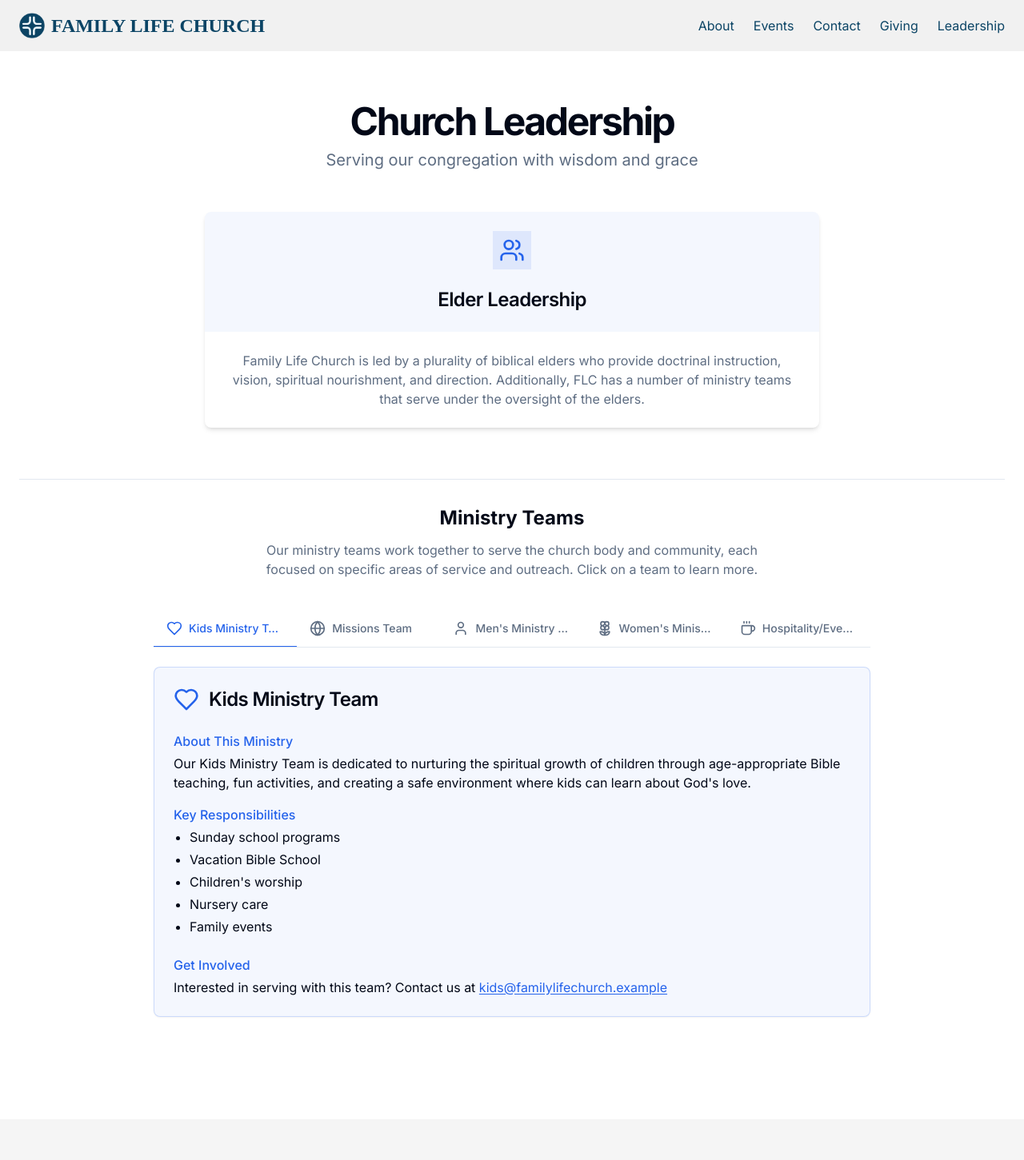
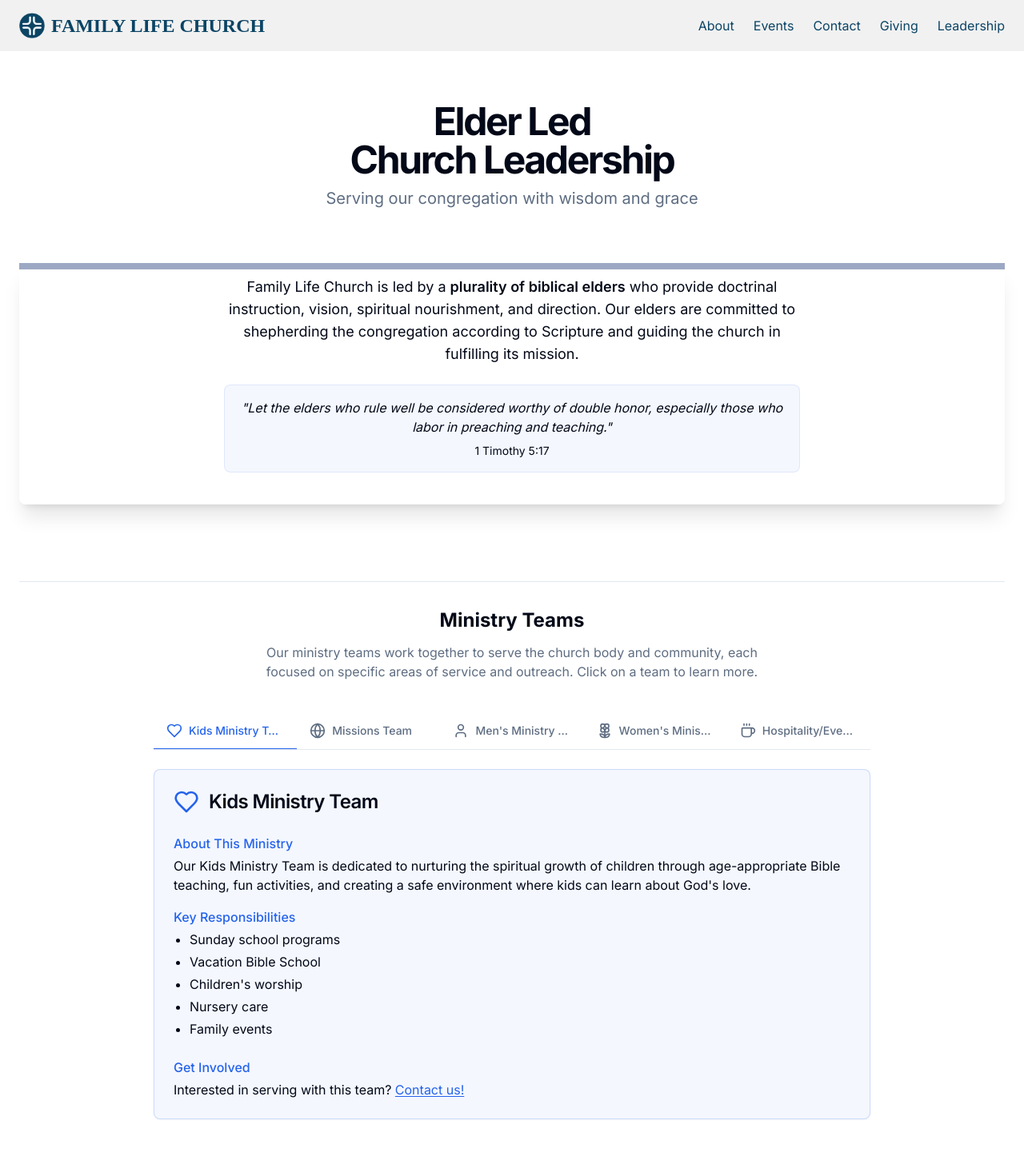
Before and after one commit to aberry520/family-life, a Next.js app: page /leadership in a window 1280 px wide. Shown: the top 1451 px of the page at 80% size. Built offline with nearby package versions, Linux system fonts and the light colour scheme; a web font is replaced by a local one.

Commit message:
update elder section

```diff
--- a/src/components/leadership-section.tsx
+++ b/src/components/leadership-section.tsx
@@ -83,29 +83,42 @@ export default function LeadershipSection() {
   return (
     <section className="w-full py-12 md:py-24 lg:py-32 bg-white flex justify-center">
       <div className="container px-4 md:px-6">
-        <div className="flex flex-col items-center justify-center space-y-4 text-center">
+        <div className="flex flex-col items-center justify-center space-y-4 text-center mb-16">
           <div className="space-y-2">
-            <h2 className="text-3xl font-bold tracking-tighter sm:text-5xl">Church Leadership</h2>
+            <h2 className="text-3xl font-bold tracking-tighter sm:text-5xl">
+              Elder Led
+              <br />
+              Church Leadership
+            </h2>
             <p className="max-w-[700px] text-muted-foreground md:text-xl/relaxed lg:text-base/relaxed xl:text-xl/relaxed">
               Serving our congregation with wisdom and grace
             </p>
           </div>
         </div>
 
-        <div className="mx-auto max-w-3xl mt-12">
-          <Card className="border-none shadow-md">
-            <CardHeader className="text-center bg-[#2563eb]/5 rounded-t-lg">
-              <div className="mx-auto mb-4 p-2 rounded-full bg-[#2563eb]/10 w-fit">
-                <Users className="h-8 w-8 text-[#2563eb]" />
+        <div className="relative mx-auto mb-24">
+          <Card className="border-none shadow-xl bg-white overflow-hidden">
+            <div className="absolute top-0 left-0 w-full h-2 bg-[#3e568b81]"></div>
+            {/* <CardHeader className="text-center pt-10 pb-6">
+              <div className="mx-auto mb-6 p-4 rounded-full bg-[#2563eb]/10 w-fit">
+                <Users className="h-12 w-12 text-[#2563eb]" />
               </div>
-              <CardTitle className="text-2xl">Elder Leadership</CardTitle>
-            </CardHeader>
-            <CardContent className="pt-6 text-center">
-              <p className="text-muted-foreground">
-                Family Life Church is led by a plurality of biblical elders who provide doctrinal instruction, vision,
-                spiritual nourishment, and direction. Additionally, FLC has a number of ministry teams that serve under
-                the oversight of the elders.
+              <CardTitle className="text-3xl font-bold text-[#2563eb]">Elder Led</CardTitle>
+              <p className="text-lg text-muted-foreground mt-2">Biblical Guidance & Spiritual Direction</p>
+            </CardHeader> */}
+            <CardContent className="pt-4 pb-10 text-center max-w-3xl mx-auto">
+              <p className="text-lg">
+                Family Life Church is led by a <span className="font-semibold">plurality of biblical elders</span> who
+                provide doctrinal instruction, vision, spiritual nourishment, and direction. Our elders are committed to
+                shepherding the congregation according to Scripture and guiding the church in fulfilling its mission.
               </p>
+              <div className="mt-6 p-4 bg-[#2563eb]/5 rounded-lg border border-[#2563eb]/10">
+                <p className="italic">
+                  "Let the elders who rule well be considered worthy of double honor, especially those who labor in
+                  preaching and teaching."
+                </p>
+                <p className="text-sm mt-2">1 Timothy 5:17</p>
+              </div>
             </CardContent>
           </Card>
         </div>
@@ -174,11 +187,11 @@ export default function LeadershipSection() {
                     <div className="pt-2">
                       <h4 className="font-medium text-[#2563eb] mb-1">Get Involved</h4>
                       <p>
-                        Interested in serving with this team? Contact us at{" "}
+                        Interested in serving with this team?{" "}
                         <a
-                          href={`mailto:${ministryDetails[selectedMinistry].contact}`}
+                          href="/contact#contact"
                           className="text-[#2563eb] underline underline-offset-2">
-                          {ministryDetails[selectedMinistry].contact}
+                          Contact us!
                         </a>
                       </p>
                     </div>
```
